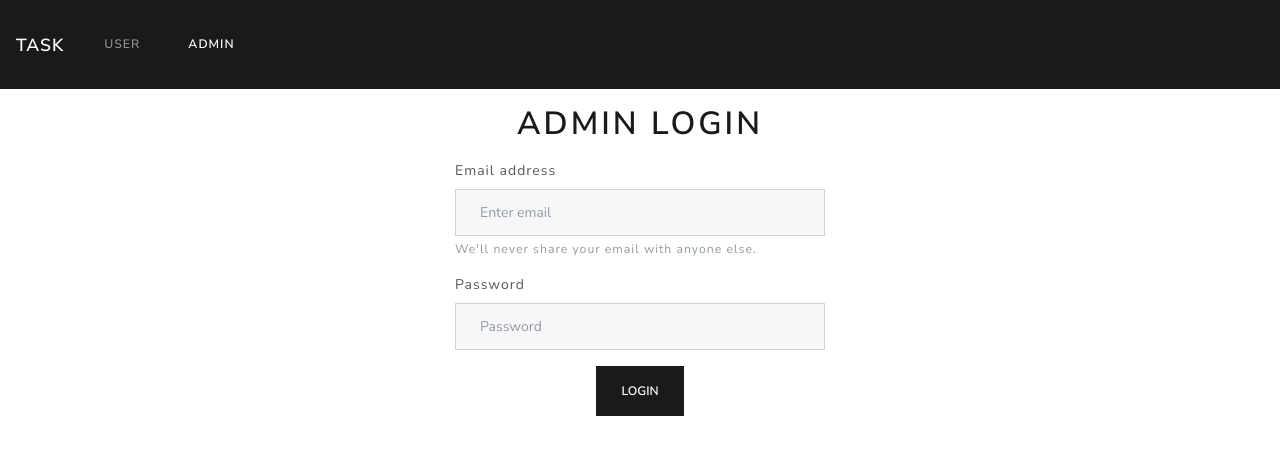
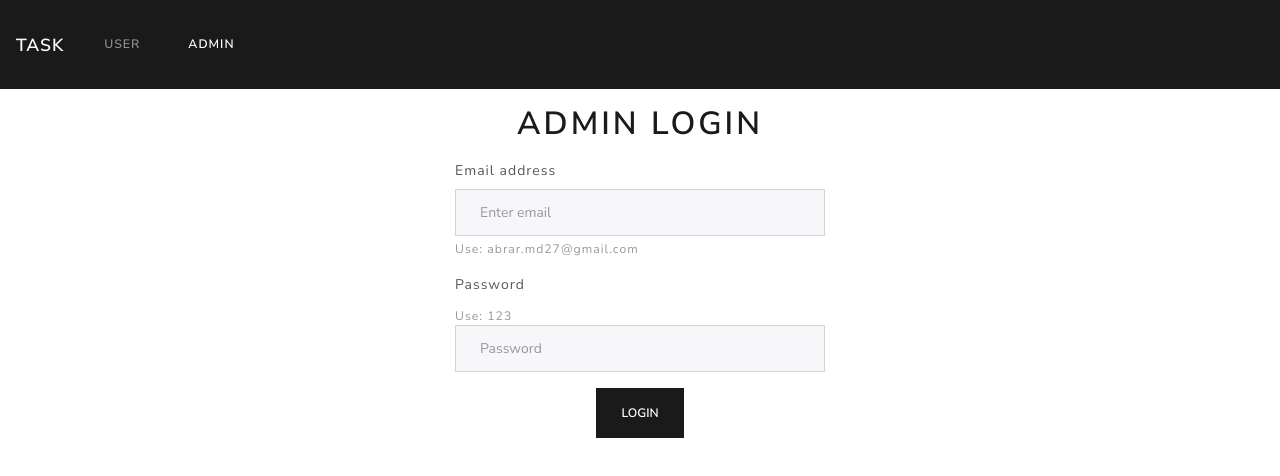
Before and after one commit to iamazzeez/AuthTask, a React (Create React App) app in the folder client/: page /AdminLogin in a window 1280 px wide. Shown: the top 476 px of the page. Built offline with nearby package versions, Linux system fonts and the light colour scheme.

Commit message:
defalt admin credentials added

```diff
--- a/client/src/AdminLogin.js
+++ b/client/src/AdminLogin.js
@@ -99,10 +99,11 @@ render() {
   <div className="form-group">
     <label for="exampleInputEmail1">Email address</label>
     <input type="email" ref={this.emailEl} className="form-control" id="exampleInputEmail1" aria-describedby="emailHelp" placeholder="Enter email"></input>
-    <small id="emailHelp" className="form-text text-muted">We'll never share your email with anyone else.</small>
+    <small id="emailHelp" className="form-text text-muted">Use: abrar.md27@gmail.com</small>
   </div>
   <div className="form-group">
     <label for="exampleInputPassword1">Password</label>
+    <small id="emailHelp" className="form-text text-muted">Use: 123</small>
     <input type="password" ref={this.passwordEl} className="form-control" id="exampleInputPassword1" placeholder="Password"></input>
   </div>
   <div className='text-center'>
```
